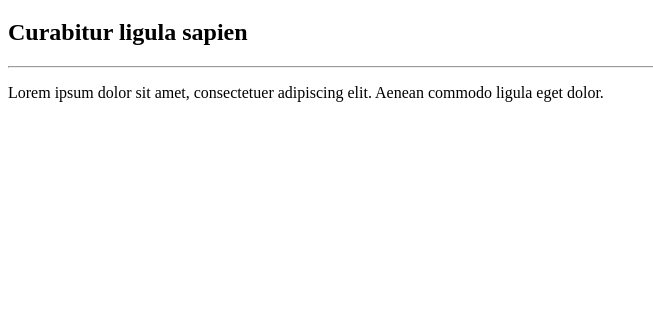
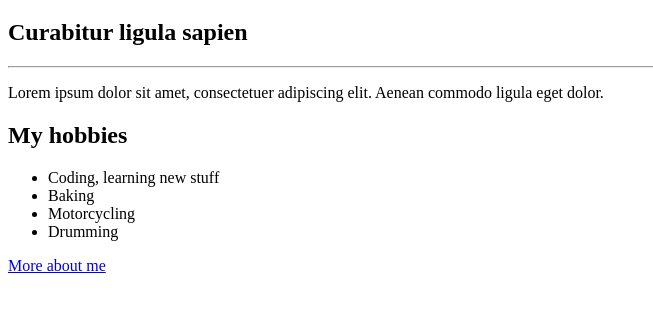
Before and after one commit to fullstack-exercises/first-html-exercise, a plain HTML site: page index.html in a window 1280 px wide. Shown: the part 61-370 px from the top of the page, without its empty margins (0-653 px from the left). Drawn offline with Linux system fonts and the light colour scheme.

Commit message:
Adding about page with image and list items

```diff
--- a/index.html
+++ b/index.html
@@ -2,7 +2,7 @@
 <html>
 
 <head>
-    <title> Deze titel verschijnt in de tab van je browser </title>
+    <title> First exercise </title>
 </head>
 
 <body>
@@ -10,6 +10,15 @@
     <h2>Curabitur ligula sapien</h2>
     <hr>
     <p>Lorem ipsum dolor sit amet, consectetuer adipiscing elit. Aenean commodo ligula eget dolor.</p>
+    <h2>My hobbies</h2>
+    <ul>
+        <li>Coding, learning new stuff</li>
+        <li>Baking</li>
+        <li>Motorcycling</li>
+        <li>Drumming</li>
+    </ul>
+
+    <a href="about.html">More about me</a>
 </body>
 
 </html>
```
Also changed, not shown: about.html (added, +16 -0 lines), images/jessica2019.jpg (added).
